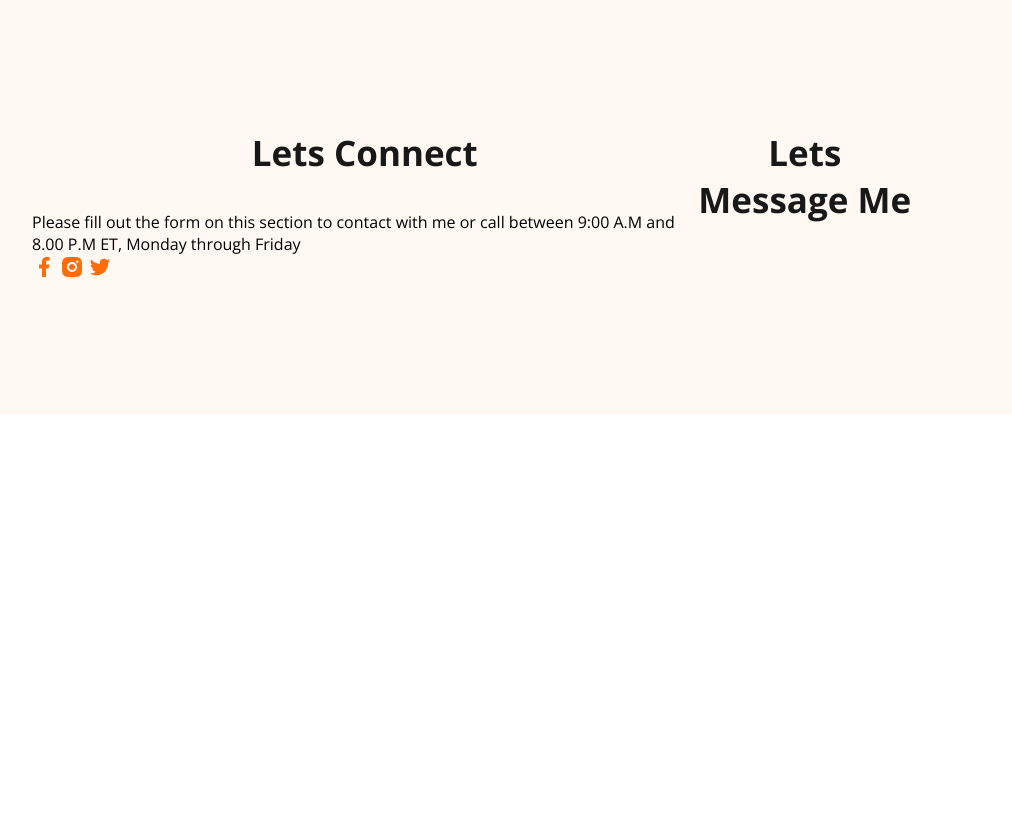
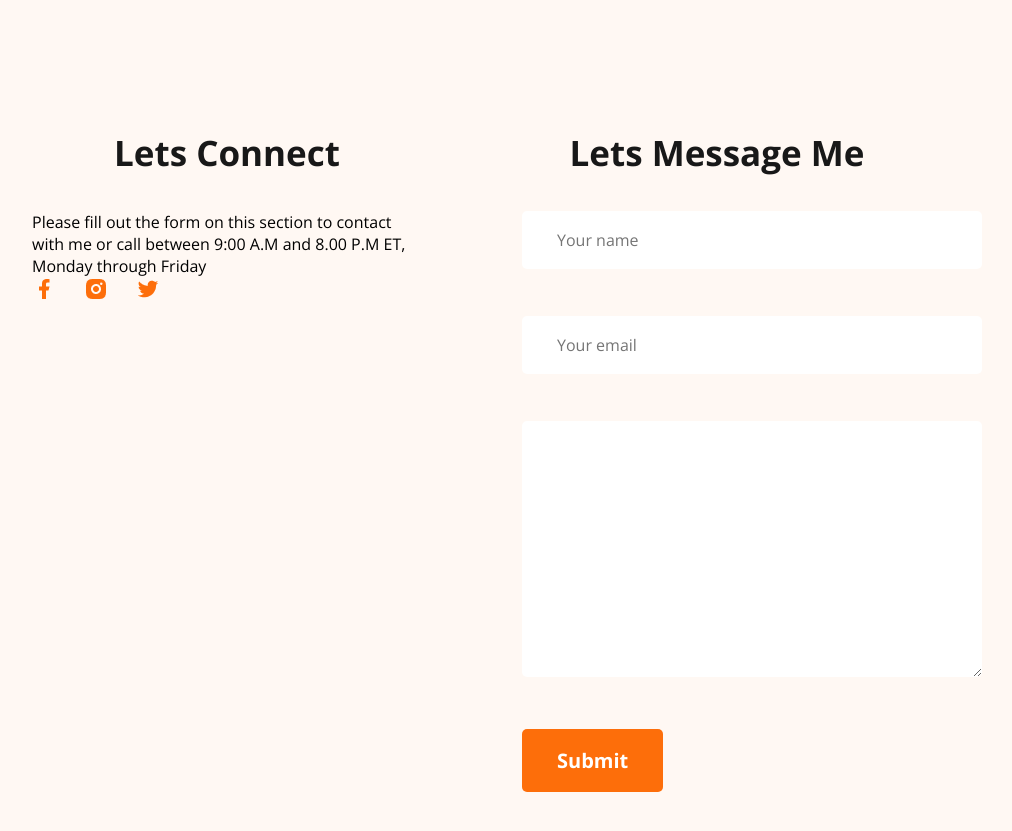
Before and after one commit to Mohammad-Dulal-Miah/web_devloper_portfolio, a plain HTML site: page index.html in a window 1280 px wide. Shown: the part 3100-3931 px from the top of the page, without its empty margins (168-1180 px from the left). Before the commit the page ends 3514 px from the top, so only its background shows below. Drawn offline with nearby package versions, Linux system fonts and the light colour scheme.

Commit message:
complete website without add icon

```diff
--- a/index.html
+++ b/index.html
@@ -224,6 +224,15 @@
 
       <div class="footer-column">
         <h3 class="section-title">Lets Message Me</h3>
+        <form class="contact" action="">
+          <input type="text" name="name" placeholder="Your name">
+          <br><br>
+          <input type="email" name="email" placeholder="Your email">
+          <br><br>
+          <textarea name="" id="" cols="30" rows="10"></textarea>
+          <br><br>
+          <input type="submit" value="Submit" class="btn-primary" placeholder="message">
+        </form>
       </div>
     </footer>
   </body>
--- a/style/portfolio.css
+++ b/style/portfolio.css
@@ -164,39 +164,61 @@ main {
     margin-bottom: 30px;
 }
 
-.resume-container{
+.resume-container {
     display: flex;
-    gap:70px;
+    gap: 70px;
 }
 
-.resume-item{
-    height:150px;
+.resume-item {
+    height: 150px;
 }
 
-.resume-item-institute{
+.resume-item-institute {
 
     margin: 20px 0px;
-    color:#757575;
+    color: #757575;
 }
 
-.resume-item-description{
+.resume-item-description {
     color: #757575;
     font-size: 400;
     margin: 20px 0px;
 }
 
-.resume-container hr{
+.resume-container hr {
     margin: 30px 0px;
 }
 
-.download-cv{
+.download-cv {
     text-align: center;
     margin: 130px 0px;
 }
 
+.social-link a{
+    margin-right: 24px;
+}
+
 /* footer style */
-footer{
+footer {
     display: flex;
     background-color: #fff8f3;
     padding: 130px 200px;
+    gap: 100px;
 }
+
+.footer-column {
+    width: 50%;
+}
+
+.contact input[type="text"],
+input[type="email"], textarea {
+    margin-bottom: 25px;
+    padding: 18px 35px;
+    font-size: 16px;
+    color: #757575;
+    border: none;
+    border-radius: 5px;
+    background-color: #ffffff;
+    width: 100%;
+
+}
```
